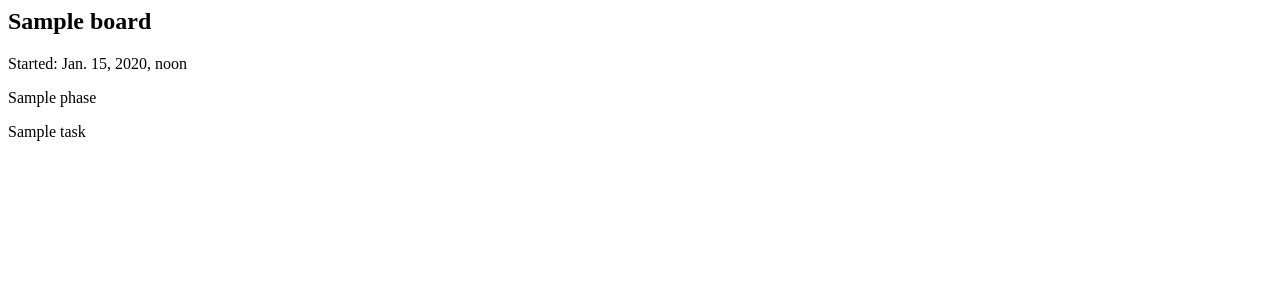
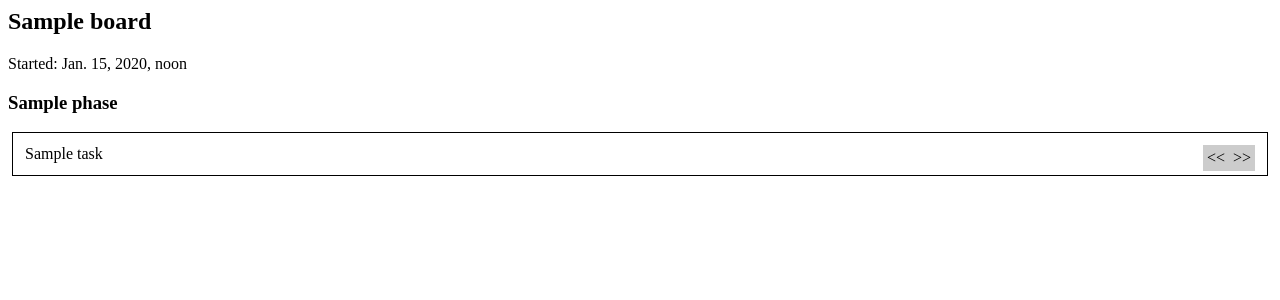
Before and after one commit to blistudio/bligress, a Django app: page /kanban/board/1/ in a window 1280 px wide. Shown: the top 300 px of the page. Run offline with Django 3.2, Linux system fonts and the light colour scheme; tables that the repository leaves empty hold one stand-in row (values such as "Sample post").

Commit message:
Move tasks

```diff
--- /dev/null
+++ b/bligress/kanban/static/board.css
@@ -0,0 +1,26 @@
+div.boardtask {
+	padding: 0.75em;
+	border: 1px solid black;
+	margin: 0.25em;
+}
+
+div.boardtask a {
+	text-decoration: none;
+	color: black;
+}
+
+div.boardtask a:hover {
+	background-color: #eee;
+	/*
+	text-decoration: underline;
+	*/
+}
+
+span.boardforward {
+	float: right;
+	background-color: #ccc;
+	padding: 0.25em;
+}
+
+span.boardforward a:hover {
+}
--- a/bligress/kanban/templates/board.html
+++ b/bligress/kanban/templates/board.html
@@ -1,3 +1,7 @@
+{% load staticfiles %}
+
+<link rel="stylesheet" type="text/css" href="{% static 'board.css' %}" />
+
 <div class="board">
 	<h2 class="boardname">{{ board.name }}</h2>
 
@@ -5,13 +9,15 @@
 
 	{% for column in board.phases.all %}
 	<div class="boardcolumn">
-		<p>{{ column.name }}</p>
+		<h3 class="boardphase">{{ column.name }}</h3>
 		<div class="boardtasks">
-		{% for task in board.task.all %}
-		{% if task.phase == column %}
-			<div class="boardtask">{{ task.title }}</div>
-		{% endif %}
-		{% endfor %}
+		{% for task in board.task.all %}{% if task.phase == column %}
+			<div class="boardtask">
+			<span class="boardtaskname"><a href="/kanban/task/{{ task.id }}">{{ task.title }}</a></span>
+			<span class="boardforward"><a href="/kanban/taskforw/{{ board.id }}/{{ task.id }}">&gt;&gt;</a></span>
+			<span class="boardforward"><a href="/kanban/taskback/{{ board.id }}/{{ task.id }}">&lt;&lt;</a></span>
+			</div>
+		{% endif %}{% endfor %}
 		</div>
 	</div>
 	{% endfor %}
--- a/bligress/kanban/urls.py
+++ b/bligress/kanban/urls.py
@@ -4,6 +4,8 @@ from kanban import views
 
 urlpatterns = patterns('',
     url(r'^$', views.index, name='index'),
-    url(r'^task/(?P<task_id>\d+)/$', views.showtask, name='showtask'),
-    url(r'^board/(?P<board_id>\d+)/$', views.showboard, name='showboard')
+    url(r'^task/(?P<task_id>\d+)/$', views.taskshow, name='taskshow'),
+    url(r'^taskback/(?P<board_id>\d+)/(?P<task_id>\d+)/$', views.taskback, name='taskback'),
+    url(r'^taskforw/(?P<board_id>\d+)/(?P<task_id>\d+)/$', views.taskforw, name='taskforw'),
+    url(r'^board/(?P<board_id>\d+)/$', views.boardshow, name='boardshow')
 )
--- a/bligress/kanban/views.py
+++ b/bligress/kanban/views.py
@@ -2,6 +2,7 @@ from django.http import HttpResponse
 from django.http import Http404
 
 from django.shortcuts import render
+from django.shortcuts import redirect
 
 from kanban.models import Task
 from kanban.models import Board
@@ -9,7 +10,7 @@ from kanban.models import Board
 def index(request):
     return HttpResponse("Heippa.")
 
-def showtask(request, task_id):
+def taskshow(request, task_id):
     try:
         task = Task.objects.get(pk=task_id)
     except:
@@ -17,7 +18,56 @@ def showtask(request, task_id):
 
     return render(request, 'task.html', {'task': task})
 
-def showboard(request, board_id):
+def taskforw(request, board_id, task_id):
+    try:
+        board = Board.objects.get(pk=board_id)
+    except:
+        raise Http404
+    try:
+        task = Task.objects.get(pk=task_id)
+    except:
+        raise Http404
+
+    nextphase = None
+    getnext = False
+    for phase in board.phases.order_by('order'):
+        if getnext:
+            nextphase = phase
+            break
+        if phase == task.phase:
+            getnext = True
+
+    if nextphase is not None:
+        task.phase = nextphase
+        task.save()
+
+    return redirect('/kanban/board/%s' % (board_id))
+
+def taskback(request, board_id, task_id):
+    try:
+        board = Board.objects.get(pk=board_id)
+    except:
+        raise Http404
+    try:
+        task = Task.objects.get(pk=task_id)
+    except:
+        raise Http404
+
+    prevphase = None
+    getprev = False
+    for phase in board.phases.order_by('order'):
+        if phase == task.phase:
+            getprev = True
+            break
+        prevphase = phase
+
+    if getprev and prevphase is not None:
+        task.phase = prevphase
+        task.save()
+
+    return redirect('/kanban/board/%s' % (board_id))
+
+def boardshow(request, board_id):
     try:
         board = Board.objects.get(pk=board_id)
     except:
```
